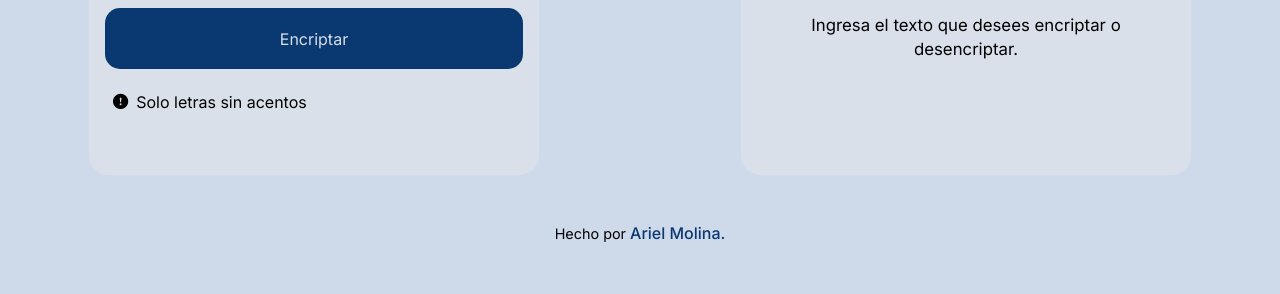
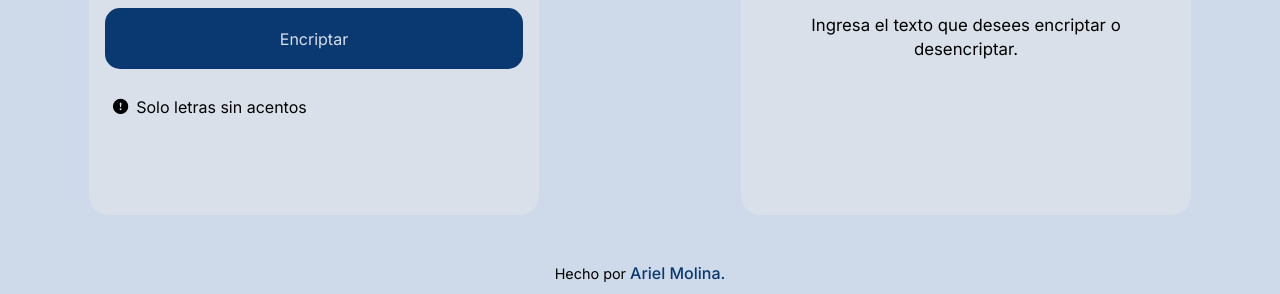
Before and after one commit to molinax/Desaf-o-encriptador-Alura-Latam, a plain HTML site: page index.html in a window 1280 px wide. Shown: the part 605-899 px from the top of the page. Before the commit the page ends 859 px from the top, so only its background shows below. Drawn offline with nearby package versions, Linux system fonts and the light colour scheme.

Commit message:
Add files via upload

```diff
--- a/css/style.css
+++ b/css/style.css
@@ -102,7 +102,7 @@ li {
     background-color: var(--secundario);
     border-bottom-left-radius: 20px;
     border-bottom-right-radius: 20px;
-    height: 660px;
+    min-height: 700px;
 }
 
 /* Estilos de elementos de la página */
@@ -151,7 +151,7 @@ header .redes-contenedor li a:hover {
 .encriptador .texto-a-convertir .enviar-texto {
     display: flex;
     flex-direction: column;
-    gap: .9rem;
+    gap: 1.2rem;
 }
 
 .encriptador .texto-a-convertir .enviar-texto .anotacion {
```
Also changed, not shown: index.html (line endings or trailing spaces), js/main.js (line endings or trailing spaces).
